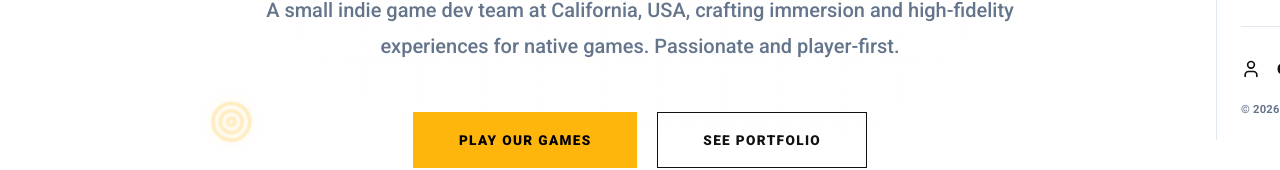
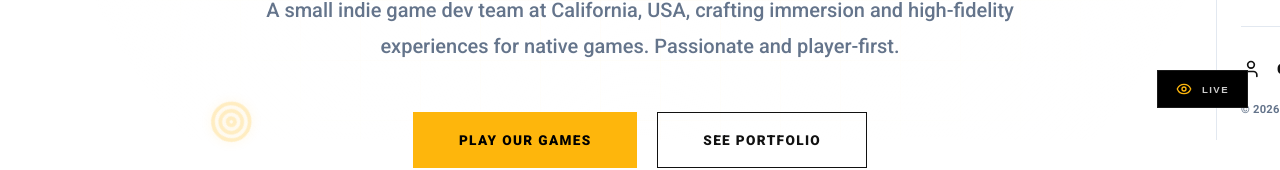
Before and after one commit to IndeepaDisanayaka/CrackOrigins, a Next.js app: page / in a window 1280 px wide. Shown: the part 660-830 px from the top of the page. Built offline with nearby package versions, Linux system fonts and the light colour scheme; no server answers; the database is empty.

Commit message:
updae rtdb

```diff
--- a/components/LiveCursors.module.css
+++ b/components/LiveCursors.module.css
@@ -25,7 +25,7 @@
   text-transform: uppercase;
   letter-spacing: 0.05em;
   white-space: nowrap;
-  box-shadow: none;
+  box-shadow: none !important;
   position: relative;
   z-index: 10;
   pointer-events: none;
@@ -56,14 +56,14 @@
   outline: none;
   min-width: 180px;
   max-width: 400px;
-  box-shadow: 0 10px 40px rgba(0, 0, 0, 0.8);
+  box-shadow: none !important; /* Flat HUD look */
   transition: all 0.3s ease;
   letter-spacing: 0.02em;
 }
 
 .chatInput:focus {
   border-color: currentColor;
-  box-shadow: 0 0 20px rgba(255, 255, 255, 0.05);
+  box-shadow: none !important;
 }
 
 .chatInput::placeholder {
@@ -102,23 +102,51 @@
   100% { width: 45px; height: 45px; top: -13.5px; left: -13.5px; opacity: 0; }
 }
 
-.systemNote {
+.controls {
   position: fixed;
   bottom: 2rem;
-  left: 50%;
-  transform: translateX(-50%);
-  padding: 12px 24px;
+  right: 2rem;
+  z-index: 999999999;
+}
+
+.toggleBtn {
+  display: flex;
+  align-items: center;
+  gap: 10px;
   background: #000;
   border: 1px solid #1a1a1a;
+  color: #fff;
+  padding: 10px 18px;
   border-radius: 4px;
-  color: #fff;
-  font-size: 0.65rem;
+  cursor: pointer;
+  transition: all 0.3s cubic-bezier(0.4, 0, 0.2, 1);
   font-weight: 900;
+  font-size: 0.6rem;
+  letter-spacing: 0.15em;
   text-transform: uppercase;
-  letter-spacing: 0.15em;
-  pointer-events: none;
-  opacity: 0.95;
-  box-shadow: 0 20px 50px rgba(0, 0, 0, 0.7);
+}
+
+.toggleBtn:hover {
+  transform: translateY(-4px);
+  border-color: #333;
+}
+
+.toggleBtn svg {
+  color: var(--primary, #feb60c);
+}
+
+.toggleBtn.disabled {
+  opacity: 0.6;
+  border-color: #111;
+  background: #050505;
+}
+
+.toggleBtn.disabled svg {
+  color: #444;
+}
+
+.toggleBtn span {
+  opacity: 0.8;
 }
 
 .remoteCursor svg {
--- a/components/LiveCursors.tsx
+++ b/components/LiveCursors.tsx
@@ -1,10 +1,10 @@
 'use client';
-import React, { useEffect, useState, useRef } from 'react';
+import React, { useEffect, useState, useRef, useCallback } from 'react';
 import { motion, AnimatePresence } from 'framer-motion';
 import styles from './LiveCursors.module.css';
-import { MousePointer2 } from 'lucide-react';
+import { MousePointer2, Eye, EyeOff } from 'lucide-react';
 import { auth, rtdb } from '../lib/firebase';
-import { ref, onValue, set, onDisconnect, push, remove, update } from 'firebase/database';
+import { ref, onValue, set, onDisconnect, push, remove, update, runTransaction } from 'firebase/database';
 
 interface PresenceData {
   id: string;
@@ -24,6 +24,7 @@ const COLORS = [
 export default function LiveCursors() {
   const [mounted, setMounted] = useState(false);
   const [isMobileOS, setIsMobileOS] = useState(false);
+  const [isEnabled, setIsEnabled] = useState(true);
   const [partner, setPartner] = useState<PresenceData | null>(null);
   const [userName, setUserName] = useState('Ghost');
   const [userColor, setUserColor] = useState('#feb60c');
@@ -38,10 +39,40 @@ export default function LiveCursors() {
   const partnerWatchUnsubRef = useRef<(() => void) | null>(null);
   const inputRef = useRef<HTMLInputElement>(null);
   const userNameRef = useRef(userName);
+  const pairingLockRef = useRef<boolean>(false);
+
+  const cleanupPartnerWatch = useCallback(() => {
+    if (partnerWatchUnsubRef.current) {
+        partnerWatchUnsubRef.current();
+        partnerWatchUnsubRef.current = null;
+    }
+    partnerIdRef.current = null;
+    setPartner(null);
+  }, []);
+
+  const setupPartnerWatch = useCallback((pid: string) => {
+    if (partnerIdRef.current === pid || !pid) return;
+    cleanupPartnerWatch();
+    partnerIdRef.current = pid;
+
+    const pRef = ref(rtdb, `presence/${pid}`);
+    partnerWatchUnsubRef.current = onValue(pRef, (snap) => {
+        const data = snap.val();
+        if (data && data.partnerId === myIdRef.current) {
+            setPartner((prev) => ({ ...prev, ...data }));
+        } else {
+            // Partner left, record deleted, or partner paired with someone else
+            if (myIdRef.current) update(ref(rtdb, `presence/${myIdRef.current}`), { partnerId: '' });
+            cleanupPartnerWatch();
+        }
+    });
+  }, [cleanupPartnerWatch]);
 
   useEffect(() => {
     const mobileOS = /Android|webOS|iPhone|iPad|iPod|BlackBerry|IEMobile|Opera Mini/i.test(navigator.userAgent);
     setIsMobileOS(mobileOS);
+    const saved = localStorage.getItem('cursors_enabled');
+    if (saved === 'false') setIsEnabled(false);
     setMounted(true);
     setUserColor(COLORS[Math.floor(Math.random() * COLORS.length)]);
   }, []);
@@ -58,7 +89,14 @@ export default function LiveCursors() {
   }, []);
 
   useEffect(() => {
-    if (!mounted || isMobileOS) return;
+    if (!mounted || isMobileOS || !isEnabled) {
+        if (myIdRef.current) {
+            remove(ref(rtdb, `presence/${myIdRef.current}`));
+            myIdRef.current = null;
+        }
+        cleanupPartnerWatch();
+        return;
+    }
 
     const presenceRef = ref(rtdb, 'presence');
     const myPresenceRef = push(presenceRef);
@@ -66,9 +104,7 @@ export default function LiveCursors() {
     myIdRef.current = myId;
 
     const myData = {
-        id: myId,
-        x: 0,
-        y: 0,
+        id: myId, x: 0, y: 0,
         name: userNameRef.current,
         color: userColor,
         lastActive: Date.now(),
@@ -78,62 +114,58 @@ export default function LiveCursors() {
     set(myPresenceRef, myData);
     onDisconnect(myPresenceRef).remove();
 
+    // High-Stability Pairing Engine
     const discoveryUnsub = onValue(presenceRef, (snapshot) => {
+        if (pairingLockRef.current) return;
+
         const allUsers = snapshot.val() || {};
-        const entries = Object.entries(allUsers) as [string, PresenceData][];
         const me = allUsers[myId];
 
-        if (me?.partnerId && me.partnerId !== partnerIdRef.current) {
+        // 1. If I have a partner, ensure I'm watching them
+        if (me?.partnerId) {
+            if (me.partnerId !== partnerIdRef.current) {
                 setupPartnerWatch(me.partnerId);
-        } else if (!me?.partnerId) {
+            }
+            return;
+        }
+
+        // 2. If I'm alone, find an available partner
+        const entries = Object.entries(allUsers) as [string, PresenceData][];
         const potentialPartner = entries.find(([id, data]) =>
-                id !== myId && !data.partnerId && (Date.now() - data.lastActive < 8000)
+            id !== myId &&
+            !data.partnerId &&
+            (Date.now() - data.lastActive < 7000)
         );
+
         if (potentialPartner) {
+            pairingLockRef.current = true;
             const [pid] = potentialPartner;
-                update(ref(rtdb, `presence/${myId}`), { partnerId: pid });
-                update(ref(rtdb, `presence/${pid}`), { partnerId: myId });
+
+            // Re-sync pairing for both instantly
+            const updates: any = {};
+            updates[`presence/${myId}/partnerId`] = pid;
+            updates[`presence/${pid}/partnerId`] = myId;
+
+            update(ref(rtdb), updates)
+                .then(() => {
                     setupPartnerWatch(pid);
+                })
+                .finally(() => {
+                    pairingLockRef.current = false;
+                });
         } else {
             cleanupPartnerWatch();
         }
-        }
     });
-
-    const setupPartnerWatch = (pid: string) => {
-        if (partnerIdRef.current === pid) return;
-        cleanupPartnerWatch();
-        partnerIdRef.current = pid;
-        const pRef = ref(rtdb, `presence/${pid}`);
-
-        partnerWatchUnsubRef.current = onValue(pRef, (snap) => {
-            const data = snap.val();
-            if (data) {
-                setPartner((prev) => ({ ...prev, ...data }));
-            } else {
-                update(ref(rtdb, `presence/${myId}`), { partnerId: '' });
-                cleanupPartnerWatch();
-            }
-        });
-    };
-
-    const cleanupPartnerWatch = () => {
-        if (partnerWatchUnsubRef.current) {
-            partnerWatchUnsubRef.current();
-            partnerWatchUnsubRef.current = null;
-        }
-        partnerIdRef.current = null;
-        setPartner(null);
-    };
 
     const handleMouseMove = (e: MouseEvent) => {
       const now = Date.now();
+      if (!myIdRef.current) return;
       const x = parseFloat(((e.clientX / window.innerWidth) * 100).toFixed(2));
       const y = parseFloat(((e.clientY / window.innerHeight) * 100).toFixed(2));
       setMyPos({ x, y });
-
-      if (now - lastUpdateRef.current > 35) {
-        update(ref(rtdb, `presence/${myId}`), { x, y, lastActive: now });
+      if (now - lastUpdateRef.current > 40) {
+        update(ref(rtdb, `presence/${myIdRef.current}`), { x, y, lastActive: now });
         lastUpdateRef.current = now;
       }
     };
@@ -144,12 +176,12 @@ export default function LiveCursors() {
       window.removeEventListener('mousemove', handleMouseMove);
       discoveryUnsub();
       cleanupPartnerWatch();
-      remove(myPresenceRef);
+      if (myIdRef.current) remove(ref(rtdb, `presence/${myIdRef.current}`));
     };
-  }, [mounted, userColor, isMobileOS]);
+  }, [mounted, userColor, isMobileOS, isEnabled, cleanupPartnerWatch, setupPartnerWatch]);
 
   useEffect(() => {
-    if (!mounted || isMobileOS) return;
+    if (!mounted || isMobileOS || !isEnabled) return;
     const handleKeyDown = (e: KeyboardEvent) => {
       if (e.key === '/' && !isTyping) {
         e.preventDefault();
@@ -163,7 +195,7 @@ export default function LiveCursors() {
     };
     window.addEventListener('keydown', handleKeyDown);
     return () => window.removeEventListener('keydown', handleKeyDown);
-  }, [isTyping, mounted, isMobileOS]);
+  }, [isTyping, mounted, isMobileOS, isEnabled]);
 
   const handleSendMessage = (e: React.FormEvent) => {
     e.preventDefault();
@@ -182,12 +214,34 @@ export default function LiveCursors() {
     }
   };
 
+  const toggleCursors = () => {
+    const newState = !isEnabled;
+    setIsEnabled(newState);
+    localStorage.setItem('cursors_enabled', String(newState));
+    if (!newState) {
+        setPartner(null);
+        setIsTyping(false);
+    }
+  };
+
   if (!mounted || isMobileOS) return null;
 
   return (
-    <div className={styles.cursorLayer}>
+    <>
+      <div className={styles.controls}>
+        <button
+          onClick={toggleCursors}
+          className={`${styles.toggleBtn} ${!isEnabled ? styles.disabled : ''}`}
+          title={isEnabled ? "Disable Cursors" : "Enable Cursors"}
+        >
+          {isEnabled ? <Eye size={16} /> : <EyeOff size={16} />}
+          <span>{isEnabled ? "LIVE" : "OFF"}</span>
+        </button>
+      </div>
+
+      <div className={styles.cursorLayer} style={{ display: isEnabled ? 'block' : 'none' }}>
         <AnimatePresence>
-        {partner && (
+          {partner && isEnabled && (
             <motion.div
               key={partner.id}
               className={styles.remoteCursor}
@@ -221,7 +275,7 @@ export default function LiveCursors() {
             </motion.div>
           )}
 
-        {isTyping && (
+          {isTyping && isEnabled && (
             <motion.div
               key="my-chat-input"
               initial={{ opacity: 0, y: 10 }}
@@ -246,7 +300,7 @@ export default function LiveCursors() {
             </motion.div>
           )}
 
-        {!isTyping && myMessage && (
+          {!isTyping && myMessage && isEnabled && (
             <motion.div
               key="my-cursor-bubble"
               initial={{ opacity: 0, scale: 0.8 }}
@@ -262,5 +316,6 @@ export default function LiveCursors() {
           )}
         </AnimatePresence>
       </div>
+    </>
   );
 }
```
Lines whose indentation alone changed are shown as unchanged.
